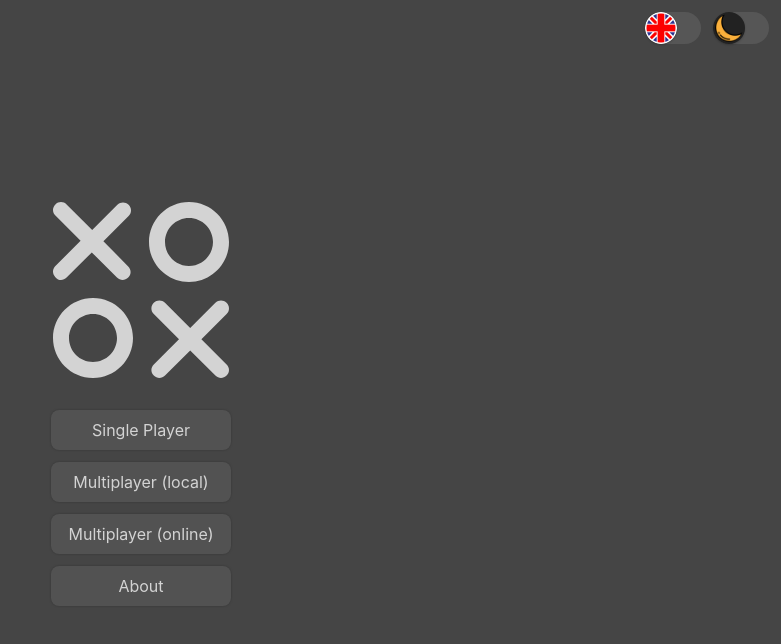
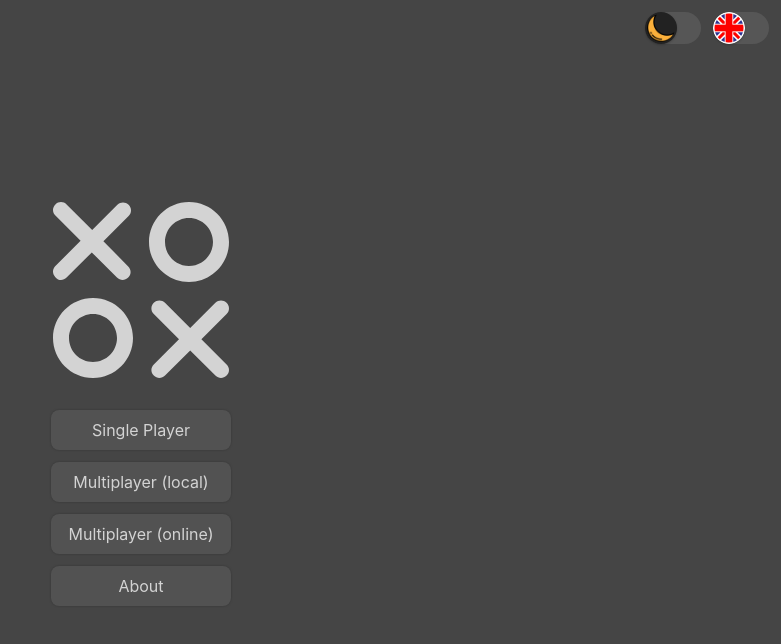
Before and after one commit to MSzostaq/tic-tac-toe, a React (Create React App) app: page / in a window 1280 px wide. Shown: the top 644 px of the page, without its empty margins (499-1280 px from the left). Built offline with nearby package versions, Linux system fonts and the light colour scheme.

Commit message:
code refactoring

```diff
--- a/src/components/Navbar.jsx
+++ b/src/components/Navbar.jsx
@@ -1,5 +1,8 @@
-import React, { useState } from "react";
+import React from "react";
+import { useDispatch, useSelector } from "react-redux";
 import styled from "styled-components";
+import { SET_THEME } from "actions/themeActions";
+import { getTheme } from "selectors";
 import { useTranslation } from "react-i18next";
 import LanguageToggle from "components/LanguageToggle";
 import ThemeToggle from "components/ThemeToggle";
@@ -17,23 +20,32 @@ const StyledNavbar = styled.div`
   height: 56px;
 `;
 
-const Navbar = ({ toggleTheme }) => {
+const Logo = styled.img`
+  position: absolute;
+  top: 8px;
+  left: 8px;
+  z-index: 2;
+  width: 200px;
+  height: 120px;
+`;
+
+const Navbar = () => {
   const { i18n } = useTranslation();
+  const dispatch = useDispatch();
+  const theme = useSelector(getTheme);
 
-  const changeLanguage = (lng) => {
-    i18n.changeLanguage(lng);
-  };
+  function onLanguageChange(value) {
+    i18n.changeLanguage(value);
+  }
 
-  const [value, setValue] = useState(false);
-  function onValueChange(newValue) {
-    setValue(newValue);
-    changeLanguage(newValue ? "pl" : "en");
+  function onThemeChange(value) {
+    dispatch({ type: SET_THEME, payload: value });
   }
 
   return (
     <StyledNavbar>
-      <LanguageToggle value={value} onChange={onValueChange} />
-      <ThemeToggle onClick={toggleTheme} />
+      <ThemeToggle value={theme} onChange={onThemeChange} />
+      <LanguageToggle value={i18n.language} onChange={onLanguageChange} />
     </StyledNavbar>
   );
 };
```
